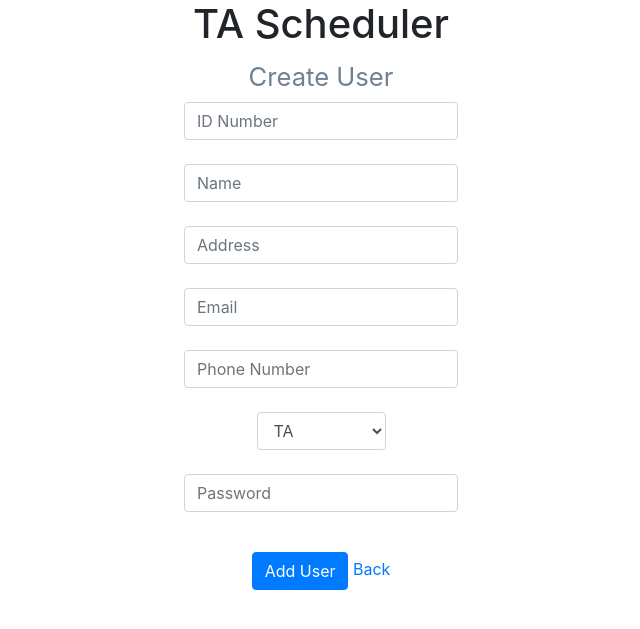
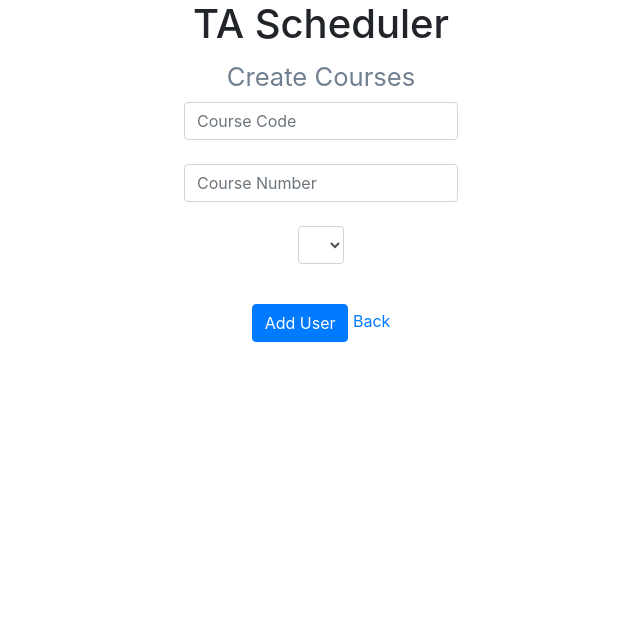
Before and after one commit to pjhanks/DropTableSprint, a Django app: template templates/courseCreation/makeCourse.html in a window 1280 px wide. Shown: the top 629 px of the page, without its empty margins (319-959 px from the left). Run offline with Django 4.2, Linux system fonts and the light colour scheme; the template is opened without the code that fills it, so the values that code supplies are empty; some libraries are stand-ins or nearby versions.

Commit message:
Finished Create Courses / Edited Create Courses

```diff
--- a/TAScheduler/urls.py
+++ b/TAScheduler/urls.py
@@ -1,7 +1,7 @@
 from django.urls import path
 from . import views
 from django.contrib import admin
-from TAScheduler.views import Login, Home, Users, Courses, Section, makeUser,removeUser
+from TAScheduler.views import Login, Home, Users, Courses, Section, makeUser, removeUser, makeCourse
 
 urlpatterns = [
 
@@ -13,4 +13,6 @@ urlpatterns = [
     path('courses/', Courses.as_view(), name='courses'),
     path('makeUser/', makeUser.as_view(), name='makeUser'),
     path('removeUser/', removeUser.as_view(), name='removeUser'),
+    path('makeUser/', makeUser.as_view(), name='makeUser'),
+    path('makeCourse/', makeCourse.as_view(), name='makeCourse'),
 ]
--- a/templates/courseCreation/makeCourse.html
+++ b/templates/courseCreation/makeCourse.html
@@ -8,45 +8,37 @@
 <body class="text-center" class="center-block">
 <div class="col-auto text-center">
     <h1>TA Scheduler</h1>
-    <h2><small>Create User</small></h2>
+    <h2><small>Create Courses</small></h2>
 </div>
 <div>
-    <form class="text-center" style="text-align: center" action="/makeUser/" method="post">
+    <form class="text-center" style="text-align: center" action="/makeCourse/" method="post">
             <div>
                 <div class="row justify-content-center">
                     <div class="col-auto">
+
                           {% csrf_token %}
+
                         <table class="table table-responsive">
                             <div class="form-group">
-                                <label value="t2" for="InputIDNumber"><input type="text" name="InputIDNumber" class="form-control" id="InputIDNumber" placeholder="ID Number" required> </label>
+                                <label value="t2" for="InputCourseCode"><input type="text" name="InputCourseCode" class="form-control" id="InputCourseCode" placeholder="Course Code" required> </label>
                             </div>
                             <div class="form-group">
-                              <label value="t2" for="InputName"><input type="text" name="InputName" class="form-control" id="InputName" placeholder="Name" required> </label>
+                              <label value="t2" for="InputCourseNumber"><input type="text" name="InputCourseNumber" class="form-control" id="InputCourseNumber" placeholder="Course Number" required> </label>
                             </div>
                             <div class="form-group">
-                              <label value="t2" for="InputAddress"><input type="text" name="InputAddress" class="form-control" id="InputAddress" placeholder="Address" required> </label>
-                            </div>
-                            <div class="form-group">
-                              <label value="t2" for="InputEmail"><input type="email" name="InputEmail" class="form-control" id="InputEmail" placeholder="Email" required> </label>
-                            </div>
-                            <div class="form-group">
-                              <label value="t2" for="InputPhoneNumber"><input type="text" name="InputPhoneNumber" class="form-control" id="InputPhoneNumber" placeholder="Phone Number" required> </label>
-                            </div>
-                            <div class="form-group">
-                              <label value="t2" for="InputRole"><select id = "InputRole" name = "InputRole" class="form-control" required>
-                                              <option>TA</option>
-                                              <option>Instructor</option>
-                                              <option>Supervisor</option>
+                              <label value="t2" for="InputInstructor"><select id = "InputInstructor" name = "InputInstructor" class="form-control" >
+                                                <option>  </option>
+                                              {% for row in users %}
+                                                <option>{{ row.IDNumber }} | {{ row.name }} </option>
+                                              {% endfor %}
                                             </select> </label>
                             </div>
-                            <div class="form-group">
-                              <label value="t2" for="InputPassword"><input type="text" name="InputPassword" class="form-control" id="InputPassword" placeholder="Password" required> </label>
-                            </div>
+
                         </table>
 
                               <button type="submit" class="btn btn-primary my-2 my-sm-0">Add User</button>
                                 {{ message }}
-                                <a href="/users">
+                                <a href="/courses">
                                 Back
                                 </a>
                     </div>
```
Also changed, not shown: TAScheduler/Courses.py (+8 -7 lines), TAScheduler/views.py (+38 -0 lines), templates/courseCreation/courses.html (+15 -6 lines), templates/courseCreation/removeCourse.html (+8 -14 lines).
